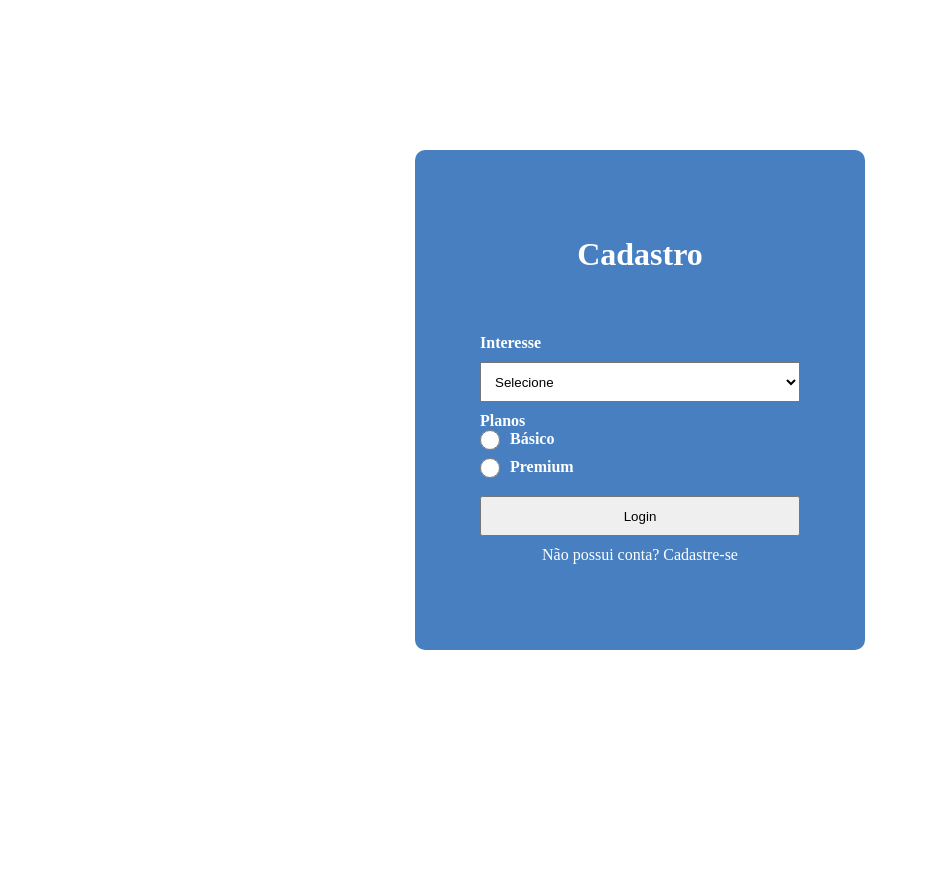
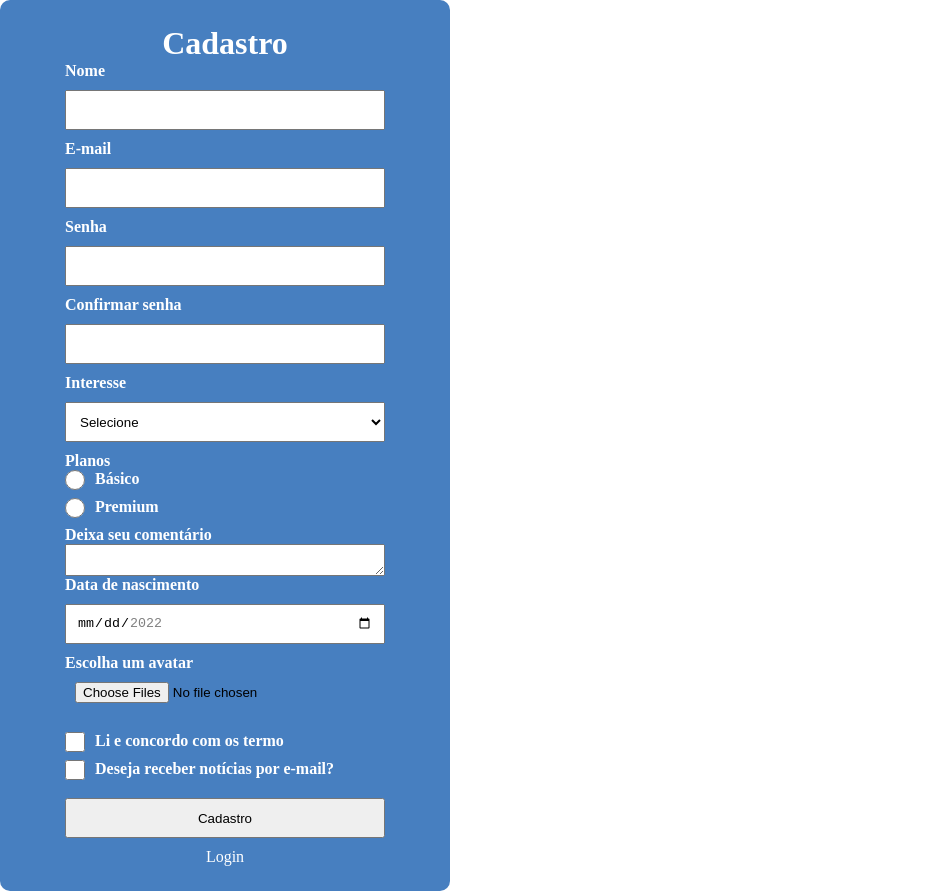
Before and after one commit to RenanTyga/formulario-html-001, a plain HTML site: page cadastro.html in a window 1280 px wide. Shown: the whole page, without its empty margins (0-928 px from the left). Before the commit the page ends 800 px from the top, so only its background shows below. Drawn offline with Linux system fonts and the light colour scheme.

Commit message:
Pagina de cadastro finalizada

```diff
--- a/cadastro.html
+++ b/cadastro.html
@@ -11,9 +11,31 @@
     <main>
       <section id="container-signup">
         <h2>Cadastro</h2>
-        <form action="/login" method="GET">
+        <form method="GET">
+          <div class="container-input">
+            <label for="name-id">Nome</label>
+            <input type="text" name="name" id="name-id" />
+          </div>
+          <div class="container-input">
+            <label for="email-id">E-mail</label>
+            <input type="email" name="email" id="email-id" />
+          </div>
+          <div class="container-input">
+            <label for="password-id">Senha</label>
+            <input type="password" name="password" id="password-id" />
+          </div>
+          <div class="container-input">
+            <label for="confirm-password-id">Confirmar senha</label>
+            <input
+              type="password"
+              name="confirmPassword"
+              id="confirm-password-id"
+            />
+          </div>
+
           <div class="container-input">
             <label for="interest">Interesse</label>
+            <!-- Colocando "multiple" permite selecionar varias options -->
             <select name="interest" id="interest">
               <option value="" selected>Selecione</option>
               <option value="chocolate">Chocolate</option>
@@ -31,9 +53,47 @@
               <label for="premium">Premium</label>
             </div>
           </div>
-
-          <input type="submit" value="Login" />
-          <a href="./cadastro.html">Não possui conta? Cadastre-se </a>
+          <div class="container-input">
+            <label for="comment-id">Deixa seu comentário</label>
+            <textarea name="comment" id="comment-id"></textarea>
+          </div>
+          <div class="container-input">
+            <label for="birthdate-id">Data de nascimento</label>
+            <input
+              type="date"
+              name="birthdate"
+              id="birthdate-id"
+              min="2022-02-01"
+              max="2022-04-05"
+            />
+          </div>
+          <div class="container-input">
+            <label for="avatar-id">Escolha um avatar</label>
+            <input
+              type="file"
+              name="avatar"
+              id="avatar-id"
+              accept=".png,.jpg,.jpeg,.pdf"
+              multiple
+            />
+          </div>
+          <div class="container-input">
+            <div class="container-checkbox">
+              <input type="checkbox" name="agree" id="agree-id" required />
+              <label for="agree-id">Li e concordo com os termo</label>
+            </div>
+            <div class="container-checkbox">
+              <input type="checkbox" name="newsletter" id="newsletter-id" />
+              <label for="newsletter-id"
+                >Deseja receber notícias por e-mail?</label
+              >
+            </div>
+          </div>
+          <!--
+          <button type="submit">Cadastro</button>
+          <button type="reset">Limpar campos</button> -->
+          <input type="submit" value="Cadastro" />
+          <a href="./">Login</a>
         </form>
       </section>
     </main>
--- a/css/styles.css
+++ b/css/styles.css
@@ -9,7 +9,7 @@
 main {
   width: 100%;
   height: 100vh;
-    display: flex;
+  display:flexbox;
   align-items: center;
   justify-content: center;
 }
@@ -38,6 +38,8 @@
 }
 .container-input {
   width: 100%;
+  display: flex;
+  flex-direction: column;
 }
 #container-login form input,
 #container-signup form input {
@@ -76,14 +78,17 @@
   padding: 0 10px;
   margin: 10px 0;
 }
-  .container-radio {
+.container-radio,
+.container-checkbox {
   display: flex;
 }
-  #container-signup .container-radio label {
+#container-signup .container-radio label,
+#container-signup .container-checkbox label {
   padding: 0 10px;
   margin-bottom: 10px;
 }
-  #container-signup .container-radio input[type="radio"] {
+#container-signup .container-radio input[type="radio"],
+#container-signup .container-checkbox input[type="checkbox"] {
   width: 20px;
   height: 20px;
   padding: 0;
```
Also changed, not shown: index.html (+1 -7 lines). Lines whose indentation alone changed are shown as unchanged.
